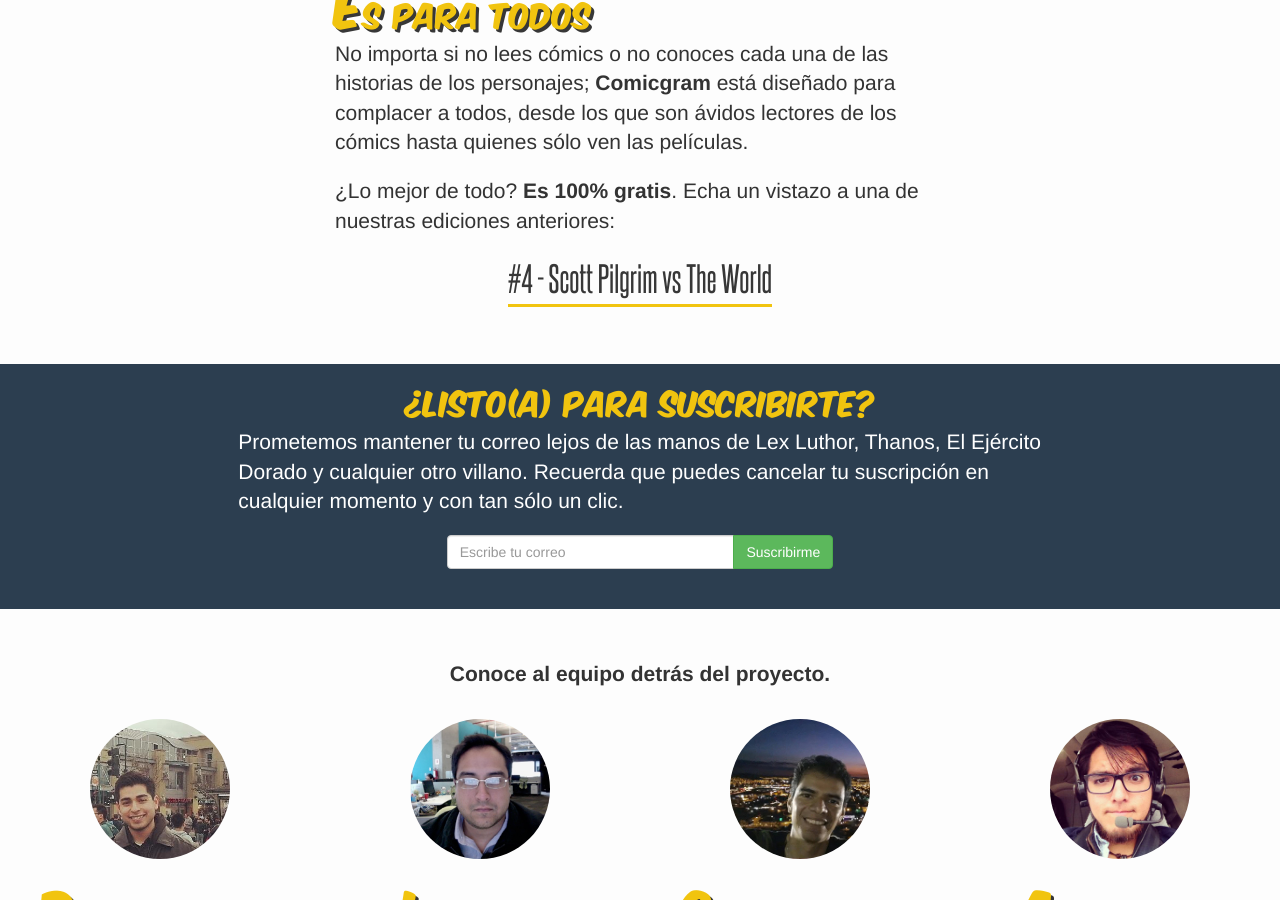
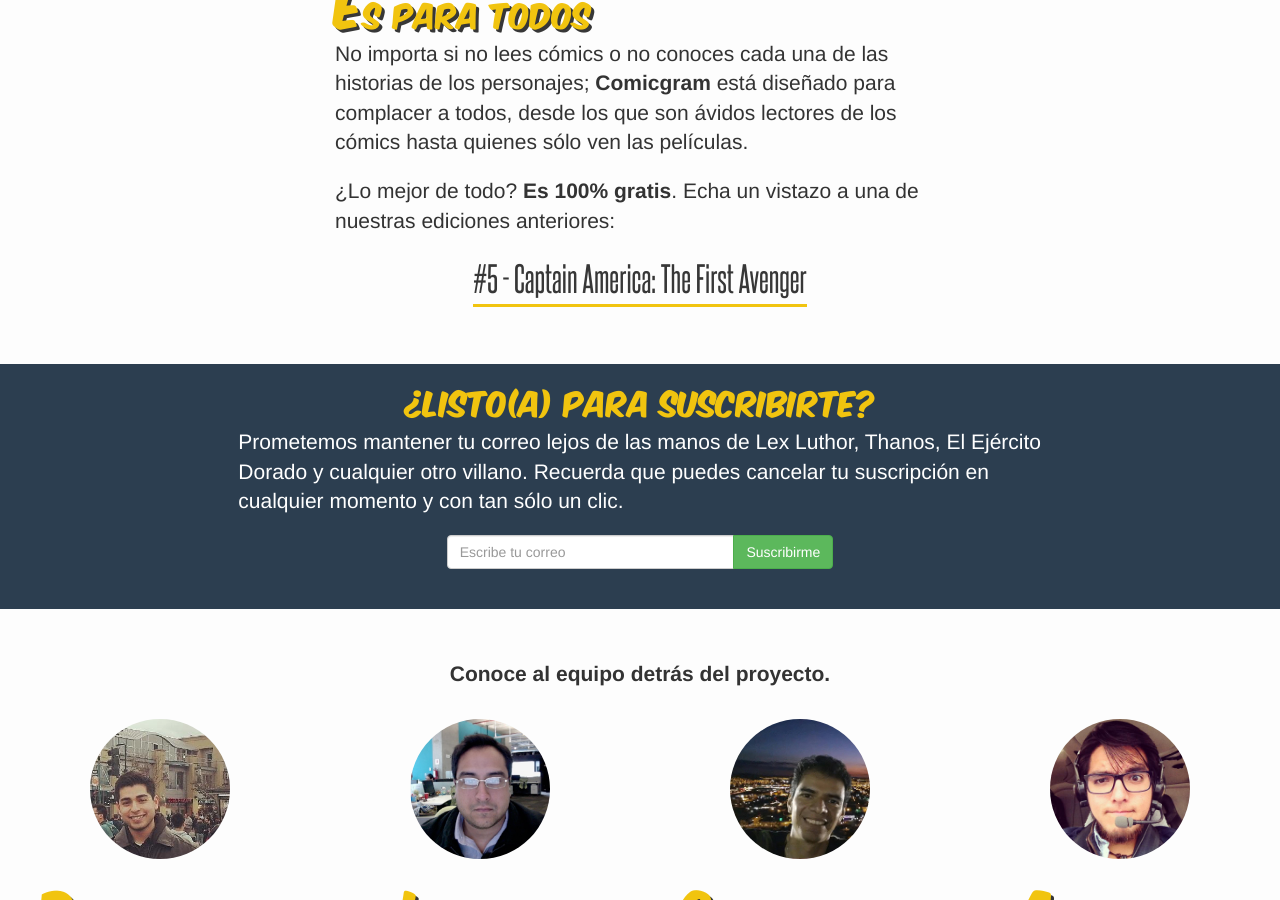
Before and after one commit to comicgram/newsletter-landing, a Jekyll site: the page built from index.html, in a window 1280 px wide and 900 px high, scrolled down 800 px. Built offline with Jekyll 4.4.1, drawn with Linux system fonts in a browser that asks for light colours; nearby versions of some CDN libraries; comment, search, counter and statistics services are not loaded.

Commit message:
Change the issue link in the main page

```diff
--- a/index.html
+++ b/index.html
@@ -35,7 +35,7 @@
         ¿Lo mejor de todo? <strong>Es  100% gratis</strong>. Echa un vistazo a una de nuestras ediciones anteriores:
       </p>
       <p class="lead text-center">
-        <a target="_blank" href="http://eepurl.com/bcW_3r">#4 - Scott Pilgrim vs The World</a>
+        <a target="_blank" href="/2015/01/30/comicgram-5-capitan-america.html">#5 - Captain America: The First Avenger</a>
       </p>
     </div>
   </div>
```
